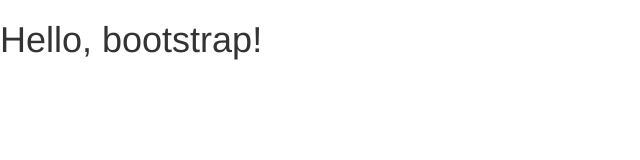
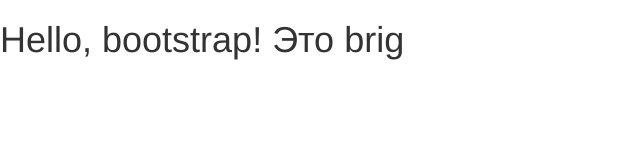
Before and after one commit to Aries-Nsk/bs3-learn, a plain HTML site: page index.html in a window 1280 px wide. Shown: the whole page, without its empty margins (0-640 px from the left). Drawn offline with Linux system fonts and the light colour scheme.

Commit message:
Начинаю brig

```diff
--- a/index.html
+++ b/index.html
@@ -18,7 +18,7 @@
     <![endif]-->
   </head>
   <body>
-    <h1>Hello, bootstrap!</h1>
+    <h1>Hello, bootstrap! Это brig</h1>
 
     <script src="js/jquery.js"></script>
     <script src="js/bootstrap.min.js"></script>
```
